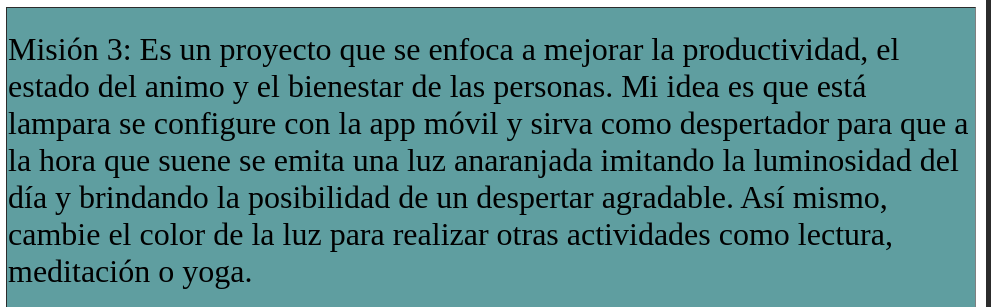
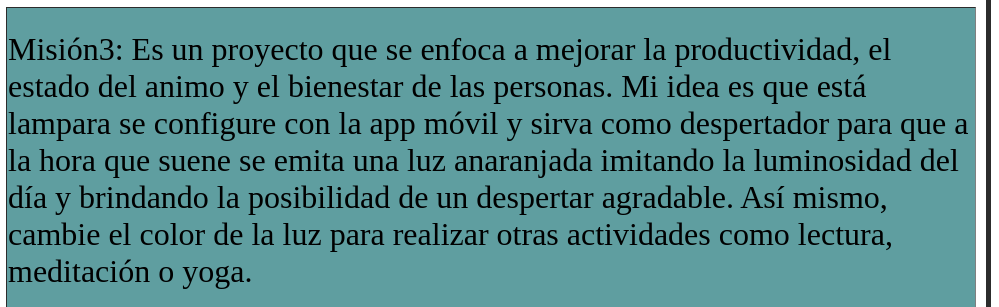
Before and after one commit to samanta-2023/samanta2023lab2, a plain HTML site: page index.html in a window 1280 px wide. Shown: the part 724-1031 px from the top of the page, 281-1280 px from the left. Drawn offline with Linux system fonts and the light colour scheme.

Commit message:
versión 1

```diff
--- a/index.html
+++ b/index.html
@@ -25,7 +25,7 @@
                         <td>
                             <IMG height="300" width="250" src="./IMG/MISIàN 3_IDEA.jpg"><IMG>
                         </td>
-                        <td style="background-color: cadetblue; font-size: 200%;">Misión 3: Es un proyecto que se enfoca a mejorar la productividad, el estado del animo y el bienestar de las personas. Mi idea es que está lampara se configure con la app móvil y sirva como despertador para que a la hora que suene se emita una luz anaranjada imitando la luminosidad del día y brindando la posibilidad de un despertar agradable. Así mismo, cambie el color de la luz para realizar otras actividades como lectura, meditación o yoga. </td>
+                        <td style="background-color: cadetblue; font-size: 200%;">Misión3: Es un proyecto que se enfoca a mejorar la productividad, el estado del animo y el bienestar de las personas. Mi idea es que está lampara se configure con la app móvil y sirva como despertador para que a la hora que suene se emita una luz anaranjada imitando la luminosidad del día y brindando la posibilidad de un despertar agradable. Así mismo, cambie el color de la luz para realizar otras actividades como lectura, meditación o yoga. </td>
 
                 </table>
             </section>
```
